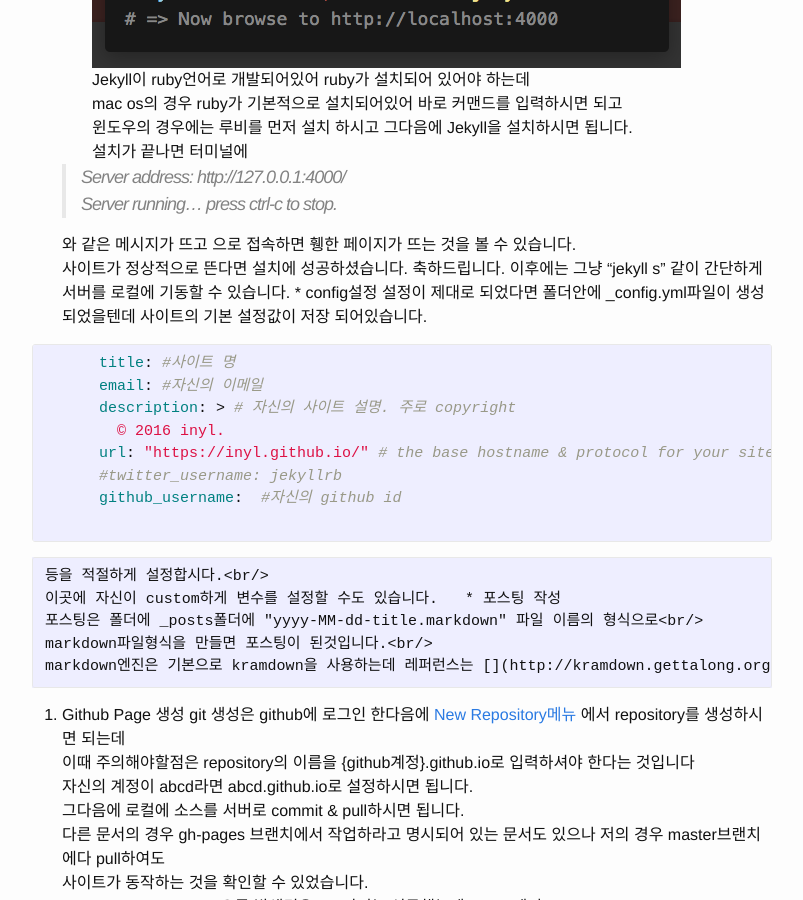
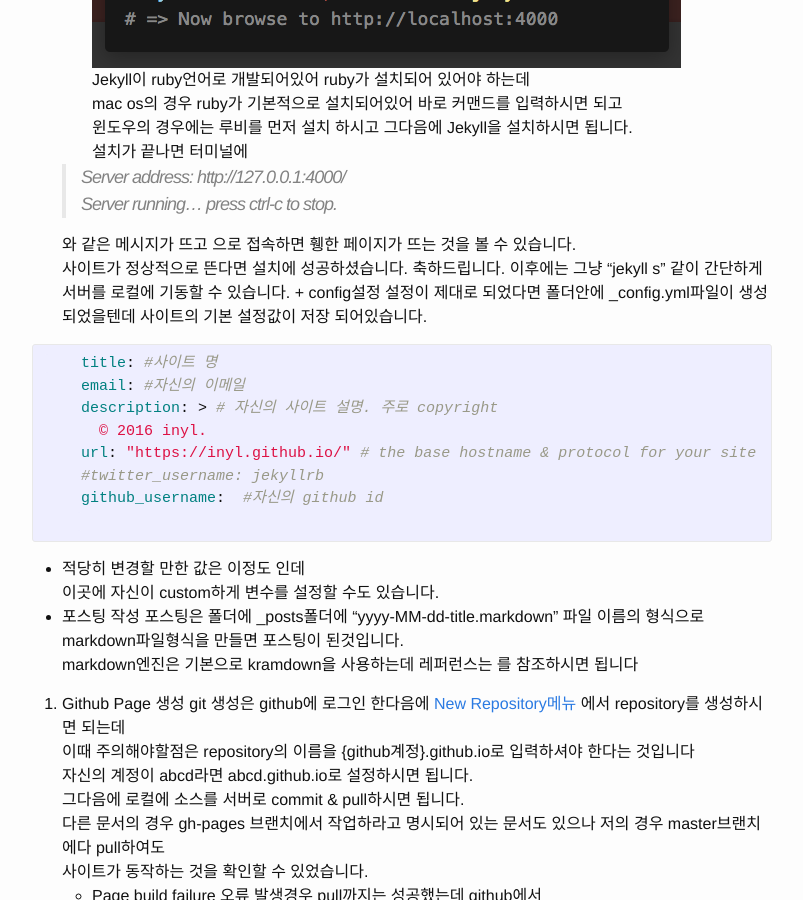
Before and after one commit to inyl/inyl.github.io, a Jekyll site: the page built from _posts/2016-08-28-jekyll_github_page.markdown, in a window 1280 px wide and 900 px high, scrolled down 925 px. Shown: the whole window, without its empty margins (238-1041 px from the left). Built offline with Jekyll 4.4.1, drawn with Linux system fonts in a browser that asks for light colours; comment, search, counter and statistics services are not loaded.

```diff
--- a/_posts/2016-08-28-jekyll_github_page.markdown
+++ b/_posts/2016-08-28-jekyll_github_page.markdown
@@ -13,7 +13,7 @@ comment : true
 ![](http://jjalbox.com/_data/jjalbox/2015/03/92_55169f19d5d14_1833.jpg)
 
 1. Jekyll 설치
-  * Jekyll 설정
+  + Jekyll 설정
     [Jekyll]() 설치는 매우 간단합니다.<br/>
     그냥 메인 사이트에 접속해서 메인에 보이는 코드 그대로 입력하시면 됩니다.<br/>
     ![install]({{site.url}}assets/imgs/jekyll1.png)<br/>
@@ -28,21 +28,21 @@ comment : true
     와 같은 메시지가 뜨고 [](http://localhost:4000/) 으로 접속하면 휑한 페이지가 뜨는 것을 볼 수 있습니다.<br/>
     사이트가 정상적으로 뜬다면 설치에 성공하셨습니다. 축하드립니다.
     이후에는 그냥 "jekyll s" 같이 간단하게 서버를 로컬에 기동할 수 있습니다.
-  * config설정
-    설정이 제대로 되었다면 폴더안에 _config.yml파일이 생성되었을텐데 사이트의 기본 설정값이 저장 되어있습니다.
+  + config설정
+    설정이 제대로 되었다면 폴더안에 _config.yml파일이 생성되었을텐데 사이트의 기본 설정값이 저장 되어있습니다.<br/>
+
     {% highlight yml %}
-      title: #사이트 명
-      email: #자신의 이메일
-      description: > # 자신의 사이트 설명. 주로 copyright
-        © 2016 inyl.
-      url: "https://inyl.github.io/" # the base hostname & protocol for your site
-      #twitter_username: jekyllrb
-      github_username:  #자신의 github id
+    title: #사이트 명
+    email: #자신의 이메일
+    description: > # 자신의 사이트 설명. 주로 copyright
+      © 2016 inyl.
+    url: "https://inyl.github.io/" # the base hostname & protocol for your site
+    #twitter_username: jekyllrb
+    github_username:  #자신의 github id
     {% endhighlight %}
-
-    등을 적절하게 설정합시다.<br/>
+  + 적당히 변경할 만한 값은 이정도 인데<br/>
     이곳에 자신이 custom하게 변수를 설정할 수도 있습니다.
-  * 포스팅 작성
+  + 포스팅 작성
     포스팅은 폴더에 _posts폴더에 "yyyy-MM-dd-title.markdown" 파일 이름의 형식으로<br/>
     markdown파일형식을 만들면 포스팅이 된것입니다.<br/>
     markdown엔진은 기본으로 kramdown을 사용하는데 레퍼런스는 [](http://kramdown.gettalong.org/quickref.html)를 참조하시면 됩니다
```
